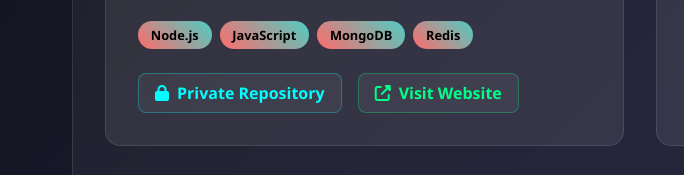
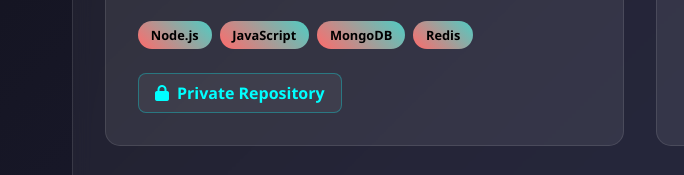
Before and after one commit to SMXTREME/About-SMXTREME, a plain HTML site: page index.html in a window 1280 px wide. Shown: the part 1266-1441 px from the top of the page, 0-684 px from the left. Drawn offline with Linux system fonts and the light colour scheme.

Commit message:
Update index.html

```diff
--- a/index.html
+++ b/index.html
@@ -561,12 +561,6 @@
                             >
                                 <i class="fas fa-lock"></i> Private Repository
                             </a>
-                            <a
-                                href="https://opr.shubhammaloo.xyz"
-                                class="project-link website-link"
-                            >
-                                <i class="fas fa-external-link-alt"></i> Visit Website
-                            </a>
                         </div>
                     </div>
 
```
